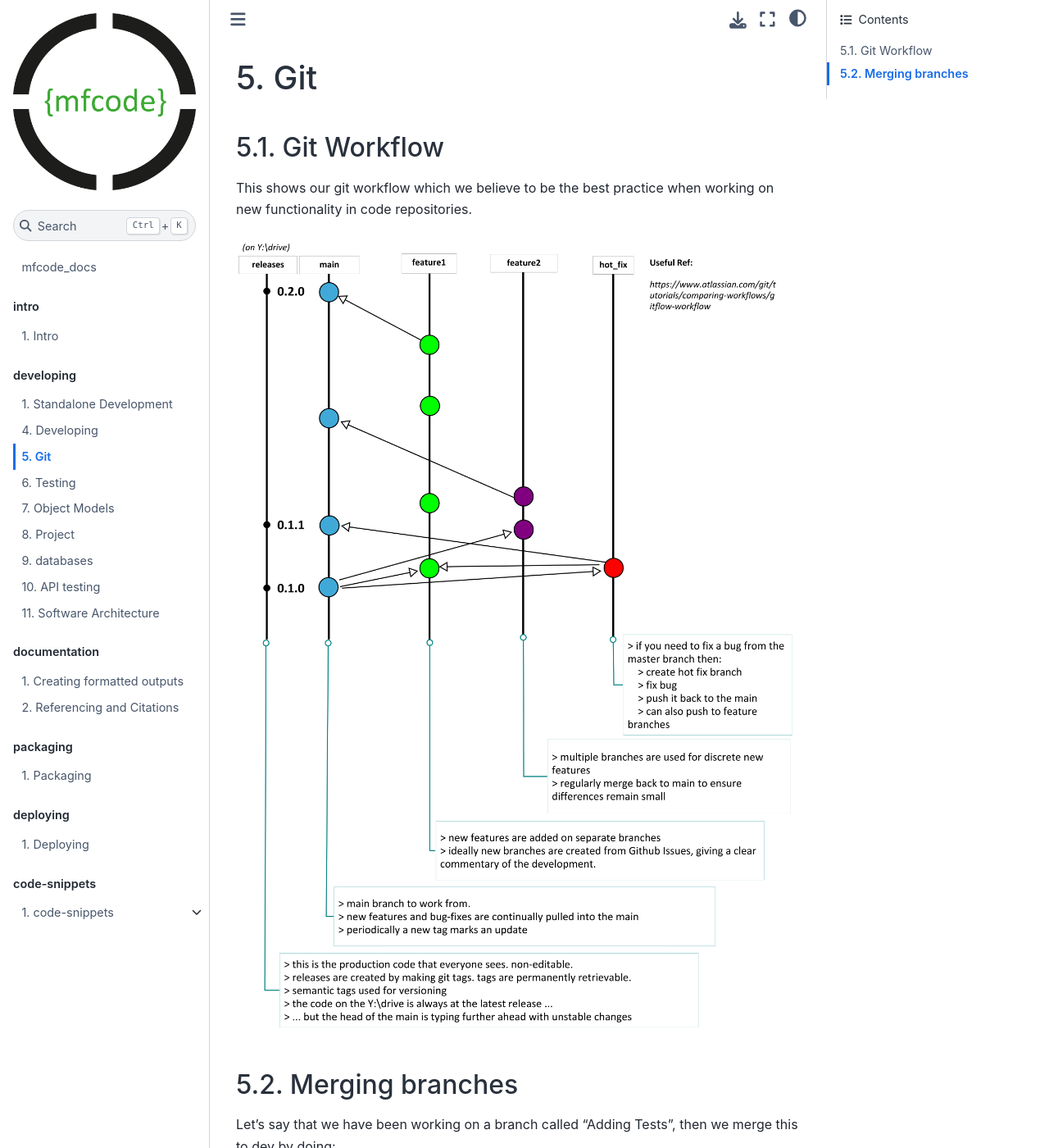
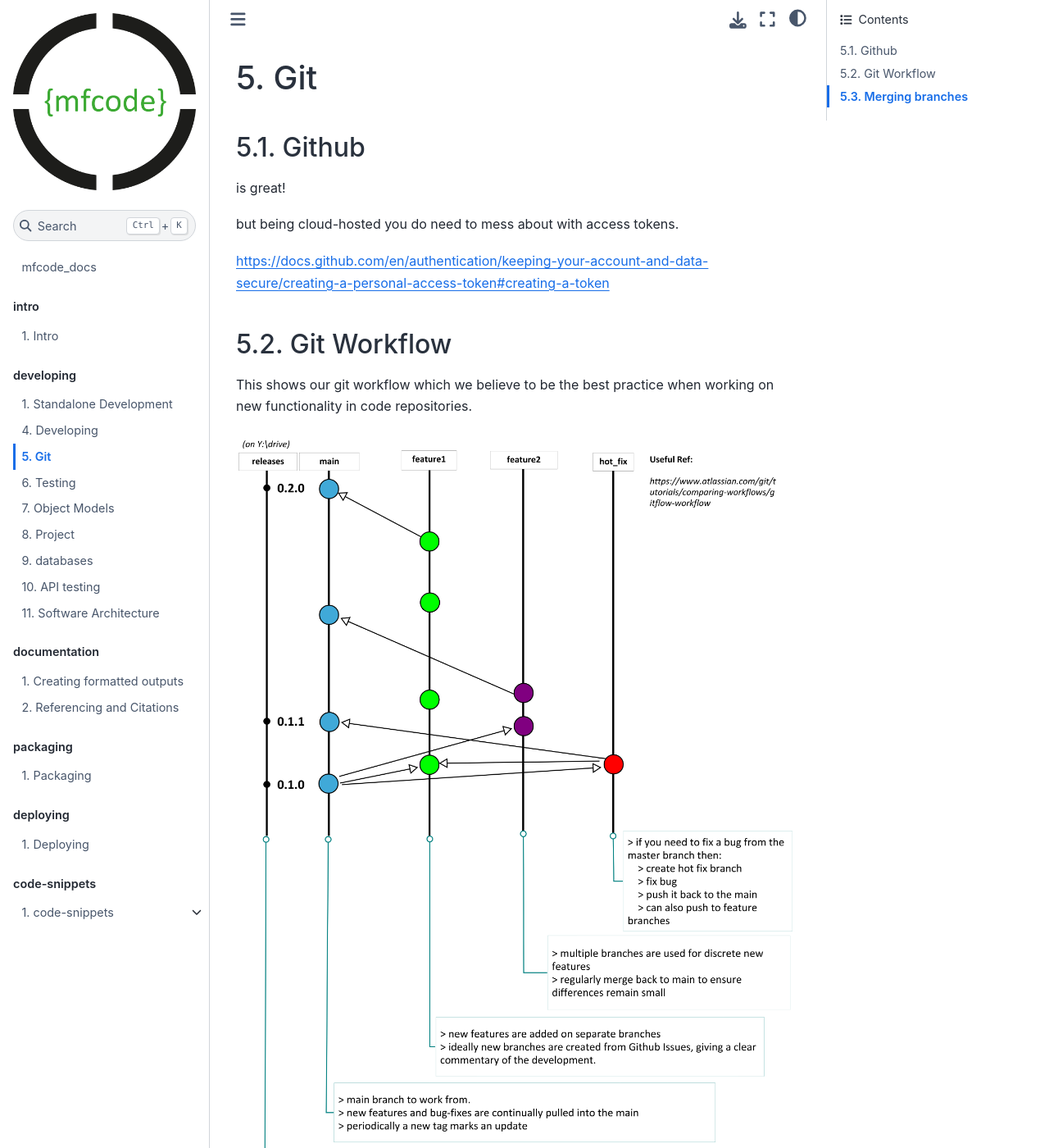
Before and after one commit to maxfordham/mxf-code-docs, a Jupyter Book: the page built from book/docs/git.md, in a window 1280 px wide and 1400 px high. Shown: the whole window at 82% size. Built offline with Jupyter Book 1.0.4 settings and Sphinx 7.4.7 and the Sphinx Book theme 1.1.4, drawn with Linux system fonts in a browser that asks for light colours; pages that are not in the unit, such as notebooks, are missing from menus.

Commit message:
ongoing updates

```diff
--- a/book/docs/git.md
+++ b/book/docs/git.md
@@ -1,4 +1,12 @@
 # Git
+
+## Github
+
+is great!
+
+but being cloud-hosted you do need to mess about with access tokens.
+
+https://docs.github.com/en/authentication/keeping-your-account-and-data-secure/creating-a-personal-access-token#creating-a-token
 
 ## Git Workflow
 
```
Also changed, not shown: book/docs/packaging.md (+5 -1 lines), book/docs/workflow-orchestration.md (+1 -1 lines).
